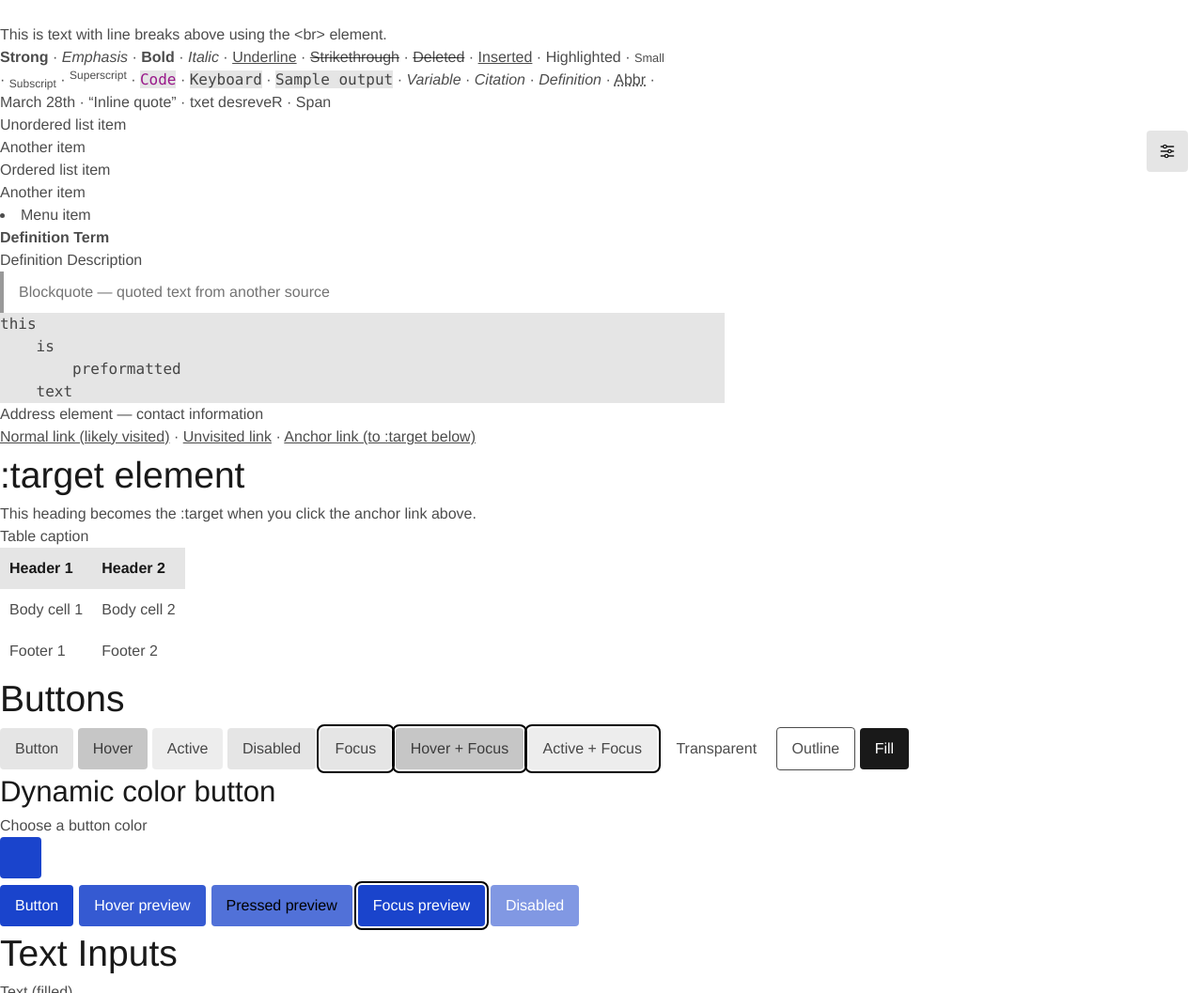
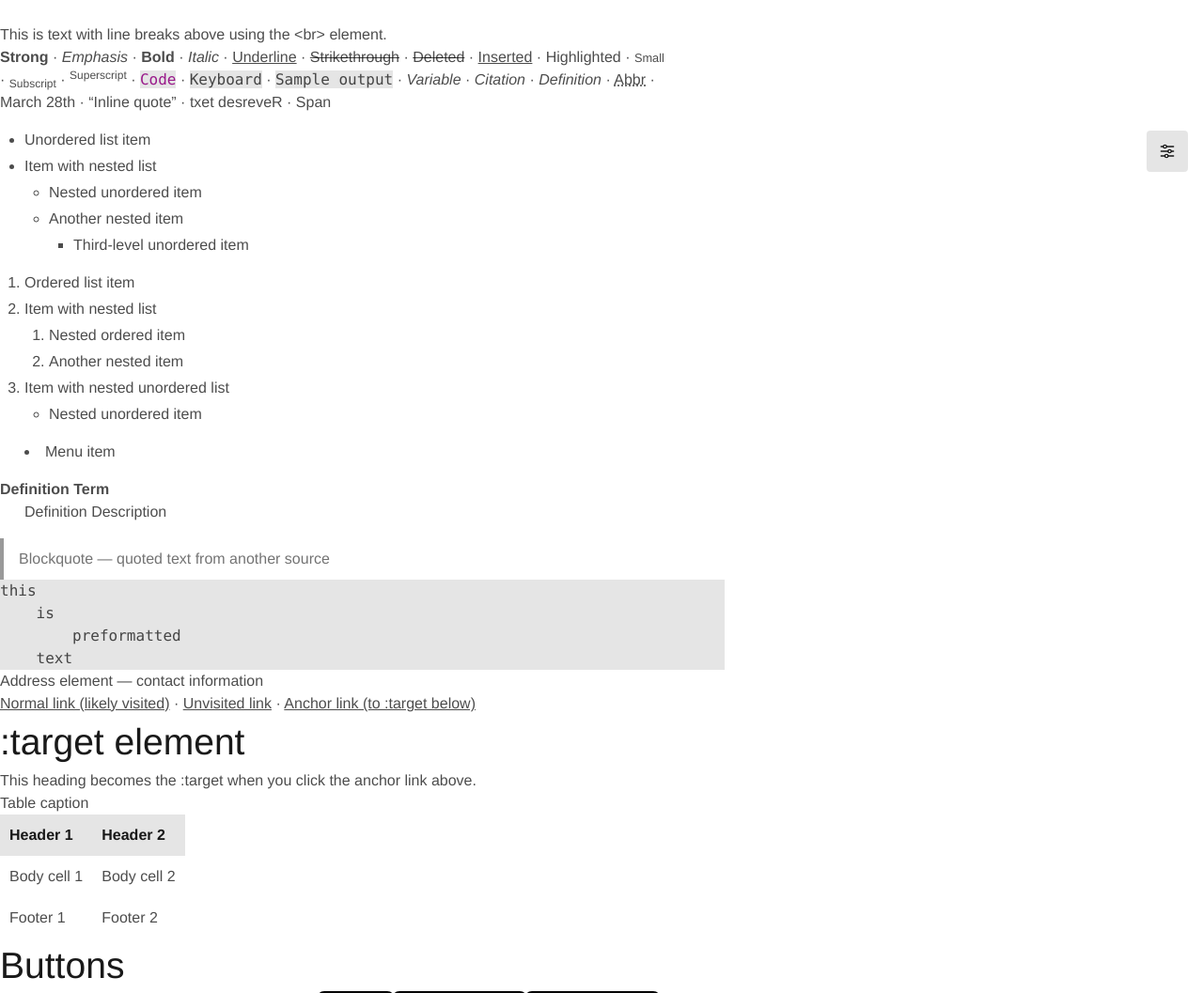
Before and after one commit to jurgengjoncari/default-styles, a website: page index.html in a window 1280 px wide. Shown: the part 601-1658 px from the top of the page at 94% size. Drawn offline with Linux system fonts and the light colour scheme.

Commit message:
feat: enhance list styling and nesting support; improve normalization for menus

```diff
--- a/css/base/elements.css
+++ b/css/base/elements.css
@@ -24,6 +24,50 @@ a:hover {
 
 a:active {
     color: color-mix(in oklch, var(--color), var(--color-emphasis) var(--interaction-active));
+}
+
+ul,
+ol,
+menu {
+    margin-block: var(--size-md);
+    padding-inline-start: var(--size-lg);
+
+    ul,
+    ol,
+    menu {
+        margin-block: var(--size-xxs);
+    }
+}
+
+li + li {
+    margin-block-start: var(--size-xxs);
+}
+
+nav {
+    ul,
+    ol,
+    menu {
+        margin: 0;
+        padding: 0;
+        list-style: none;
+    }
+
+    li + li {
+        margin-block-start: 0;
+    }
+}
+
+dl {
+    margin-block: var(--size-md);
+
+    dt {
+        font-weight: var(--font-weight-bold);
+    }
+
+    dd {
+        margin-inline-start: var(--size-lg);
+        margin-block-end: var(--size-sm);
+    }
 }
 
 code,
--- a/index.html
+++ b/index.html
@@ -164,11 +164,30 @@
             <!-- <h3>Lists</h3> -->
             <ul>
                 <li>Unordered list item</li>
-                <li>Another item</li>
+                <li>Item with nested list
+                    <ul>
+                        <li>Nested unordered item</li>
+                        <li>Another nested item
+                            <ul>
+                                <li>Third-level unordered item</li>
+                            </ul>
+                        </li>
+                    </ul>
+                </li>
             </ul>
             <ol>
                 <li>Ordered list item</li>
-                <li>Another item</li>
+                <li>Item with nested list
+                    <ol>
+                        <li>Nested ordered item</li>
+                        <li>Another nested item</li>
+                    </ol>
+                </li>
+                <li>Item with nested unordered list
+                    <ul>
+                        <li>Nested unordered item</li>
+                    </ul>
+                </li>
             </ol>
             <menu>
                 <li>Menu item</li>
```
Also changed, not shown: css/base/normalize.css.
